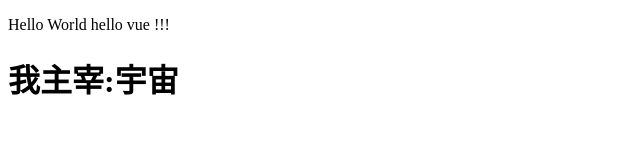
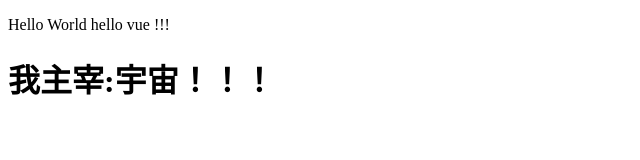
Before and after one commit to HarryLiHaoJie/20210627-VUE, a plain HTML site: page index.html in a window 1280 px wide. Shown: the full height of the page, 0-640 px from the left. Drawn offline with Linux system fonts and the light colour scheme.

Commit message:
第三次

```diff
--- a/index.html
+++ b/index.html
@@ -21,7 +21,7 @@
             data:{
                 earth:{
                     msg:'Hello World hello vue !!!',
-                    address:'宇宙'
+                    address:'宇宙！！！'
                 }
 
             }
```
